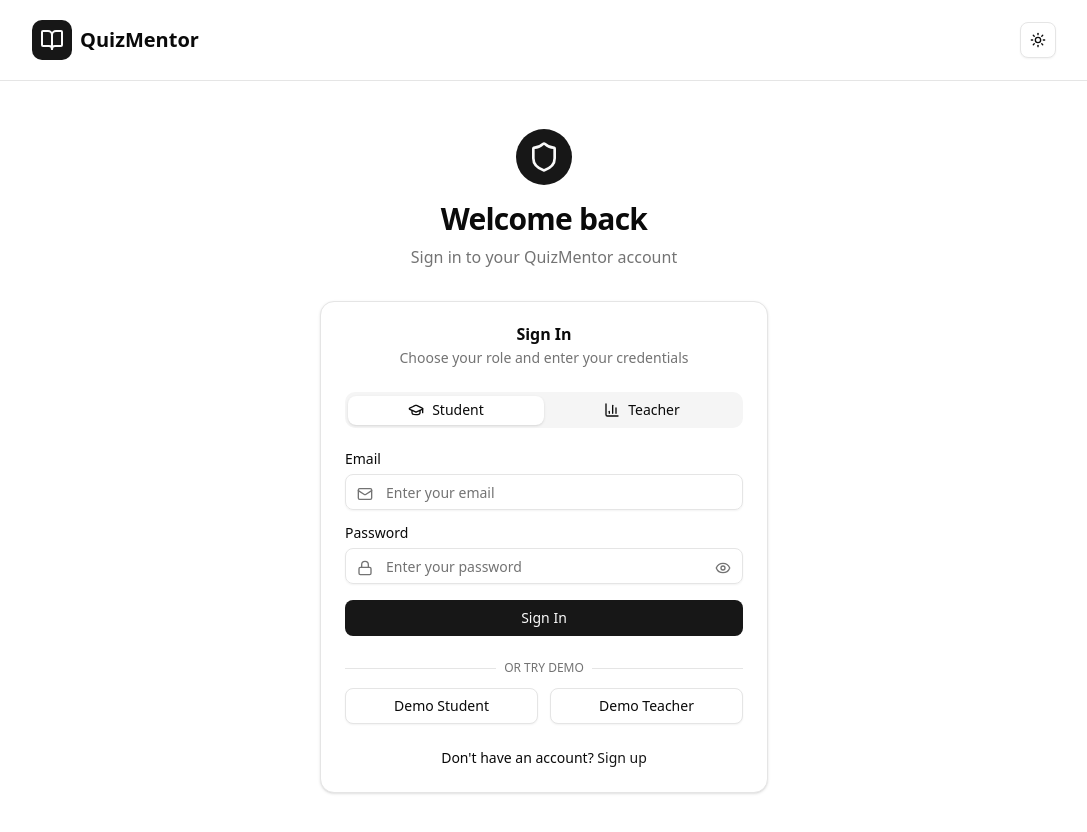
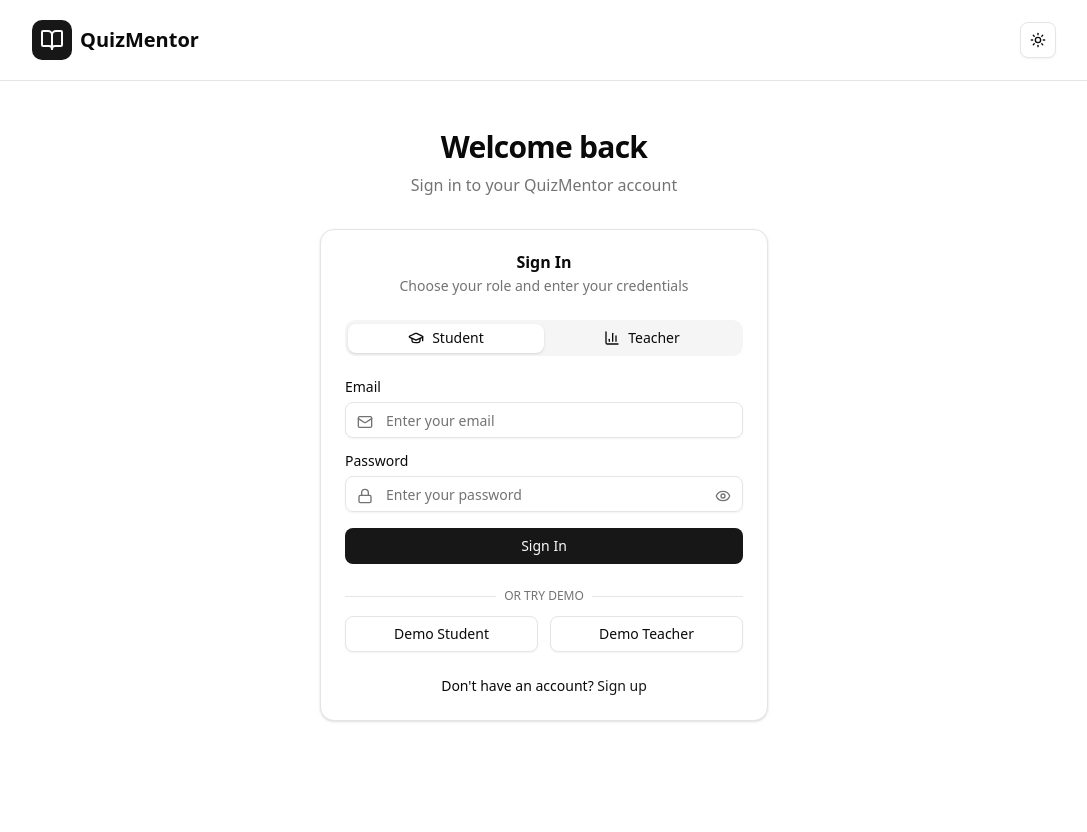
Before and after one commit to Oyasikelly/QuizMentor, a Next.js app: page /login in a window 1280 px wide. Shown: the top 832 px of the page, without its empty margins (96-1183 px from the left). After the commit the page ends 800 px from the top, so only its background shows below. Built offline with nearby package versions, Linux system fonts and the light colour scheme; no server answers.

Commit message:
restructuring header,login,and register page

```diff
--- a/src/app/(auth)/login/page.tsx
+++ b/src/app/(auth)/login/page.tsx
@@ -164,11 +164,11 @@
           <div className="w-full max-w-md space-y-8">
             {/* Welcome Section */}
             <div className="text-center space-y-4">
-              <div className="flex justify-center">
+              {/* <div className="flex justify-center">
                 <div className="bg-primary rounded-full p-3">
                   <Shield className="w-8 h-8 text-primary-foreground" />
                 </div>
-              </div>
+              </div> */}
               <div>
                 <h2 className="text-3xl font-bold tracking-tight">
                   Welcome back
--- a/src/app/page.tsx
+++ b/src/app/page.tsx
@@ -642,11 +642,11 @@
                   Sign In
                 </Button>
               </Link>
-              <Link href="/register">
+              {/* <Link href="/register">
                 <Button variant="outline" size="sm">
                   Sign up
                 </Button>
-              </Link>
+              </Link> */}
             </div>
           </div>
         </header>
```
